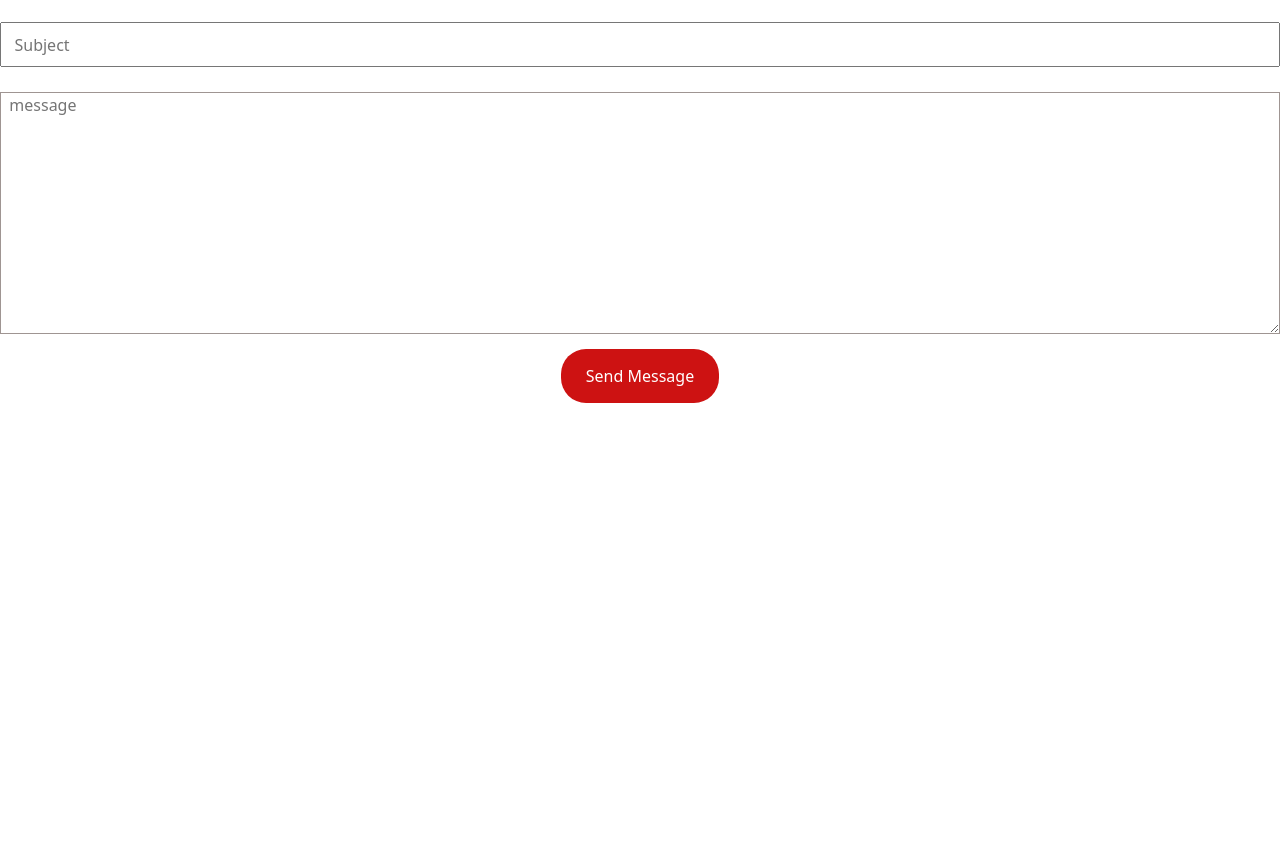
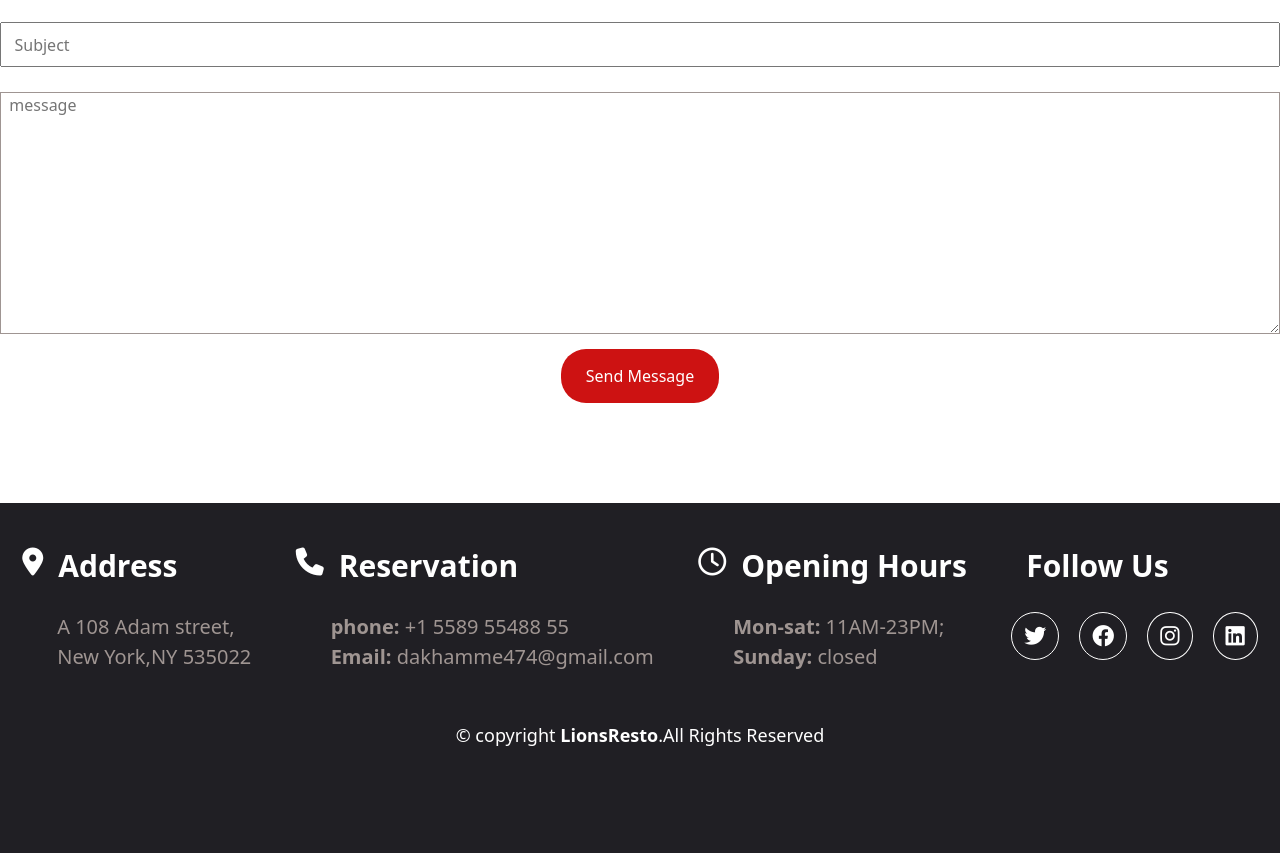
Before and after one commit to dakhamme474/amine_dakhamme_lionsresto_final, a website: page index.html in a window 1280 px wide. Shown: the part 7419-8272 px from the top of the page. Before the commit the page ends 7822 px from the top, so only its background shows below. Drawn offline with nearby package versions, Linux system fonts and the light colour scheme.

Commit message:
footer part1

```diff
--- a/index.html
+++ b/index.html
@@ -569,6 +569,44 @@
 
     </section>
     <!-- -----------------------------------!end section 11 ------------------------------- -->
+    <!-- -----------------------------------*start footer ------------------------------- -->
+    <footer>
+        <div class="info-footer">
+            <div class="address-footer">
+                <div class="icone-address"><i class="fa-solid fa-location-dot" style="color: #ffffff;"></i>
+                    <h1>Address</h1>
+                </div>
+                <div><p>A 108 Adam street, <br>New York,NY 535022</p></div>
+            </div>
+            <div class="address-footer">
+                <div class="icone-address"><i class="fa-solid fa-phone" style="color: #ffffff;"></i></i>
+                    <h1>Reservation</h1>
+                </div>
+                <div><p><b>phone:</b> +1 5589 55488 55</p>
+                    <p><b>Email:</b> dakhamme474@gmail.com</p>
+                </div>
+            </div>
+            <div class="address-footer">
+                <div class="icone-address"><i class="fa-regular fa-clock" style="color: #ffffff;"></i>
+                    <h1>Opening Hours</h1>
+                </div>
+                <div><p><b>Mon-sat:</b> 11AM-23PM; <br><b>Sunday:</b> closed</p></div>
+            </div>
+            <div class="address-footer">
+                <div class="icone-address">
+                    <h1>Follow Us</h1>
+                </div>
+                <div class="icone-follow"><i class="fa-brands fa-twitter" style="color: #ffffff;"></i>
+                    <i class="fa-brands fa-facebook" style="color: #ffffff;"></i>
+                    <i class="fa-brands fa-instagram" style="color: #ffffff;"></i>
+                    <i class="fa-brands fa-linkedin" style="color: #ffffff;"></i>
+                </div>
+            </div>
+        </div>
+        <div class="copy-r"><p> &copy; copyright <b>LionsResto</b>.All Rights Reserved</p></div>
+    </footer>
+
+    <!-- -----------------------------------!end footer ------------------------------- -->
 
 
 
--- a/src/sass/_variable.scss
+++ b/src/sass/_variable.scss
@@ -7,6 +7,7 @@ $gray : #9f9592 ;
 $back-grey : #eeeeee;
 $texto-grie : #42525f ;
 $hover-red : #cd12123a ;
+$xfooter : #201f24 ;
 //! custom couleur nom pour moi
 $custom-colors : (
     "rouge" : $red ,
--- a/src/sass/modules/_allmodules.scss
+++ b/src/sass/modules/_allmodules.scss
@@ -10,3 +10,4 @@
 @import "./page-1/section9";
 @import "./page-1/section10";
 @import "./page-1/section11";
+@import "./page-1/footer";
--- a/src/sass/modules/page-1/_footer.scss
+++ b/src/sass/modules/page-1/_footer.scss
@@ -0,0 +1,107 @@
+footer{
+    margin-top: 100px;
+    background-color: $xfooter;
+    width: 100%;
+    height: 350px;
+}
+.info-footer{
+    padding-top: 45px;
+    display: flex;
+    justify-content: space-around;
+}
+
+.address-footer{
+    .icone-address{
+        display: flex;
+        i{
+        font-size: 28px;
+    }
+    h1{
+        color: white;
+        padding-left: 15px;
+        font-size: 30px;
+        font-weight: 600;
+        padding-bottom: 20px;
+    }
+    }
+    p{
+        font-size: 20px;
+        color: $gray;
+        padding-left: 35px;
+        margin: 0;
+    }
+
+}
+.icone-follow{
+    display: flex;
+    gap: 20px;
+    i{
+        font-size: 22px;
+        padding: 12px;
+        border: 1px solid white;
+        border-radius: 50%;
+    }
+}
+.copy-r{
+        text-align: center;
+        color: white;
+        padding-top: 50px;
+        font-size: 18px;
+        font-weight: 350;
+}
+
+// !media querry for tablet ----------------------------------------------
+
+@media (min-width : 767px) and (max-width : 1025px) {
+    footer{
+        margin-top: 100px;
+        background-color: $xfooter;
+        width: 100%;
+        height: 350px;
+    }
+    .info-footer{
+        padding-top: 45px;
+        display: flex;
+        justify-content: space-around;
+    }
+
+    .address-footer{
+        .icone-address{
+            display: flex;
+            i{
+            font-size: 28px;
+        }
+        h1{
+            color: white;
+            padding-left: 15px;
+            font-size: 30px;
+            font-weight: 600;
+            padding-bottom: 20px;
+        }
+        }
+        p{
+            font-size: 20px;
+            color: $gray;
+            padding-left: 35px;
+            margin: 0;
+        }
+
+    }
+    .icone-follow{
+        display: flex;
+        gap: 20px;
+        i{
+            font-size: 22px;
+            padding: 12px;
+            border: 1px solid white;
+            border-radius: 50%;
+        }
+    }
+    .copy-r{
+            text-align: center;
+            color: white;
+            padding-top: 50px;
+            font-size: 18px;
+            font-weight: 350;
+    }
+}
```
Also changed, not shown: public/css/app.css, 1 other file.
